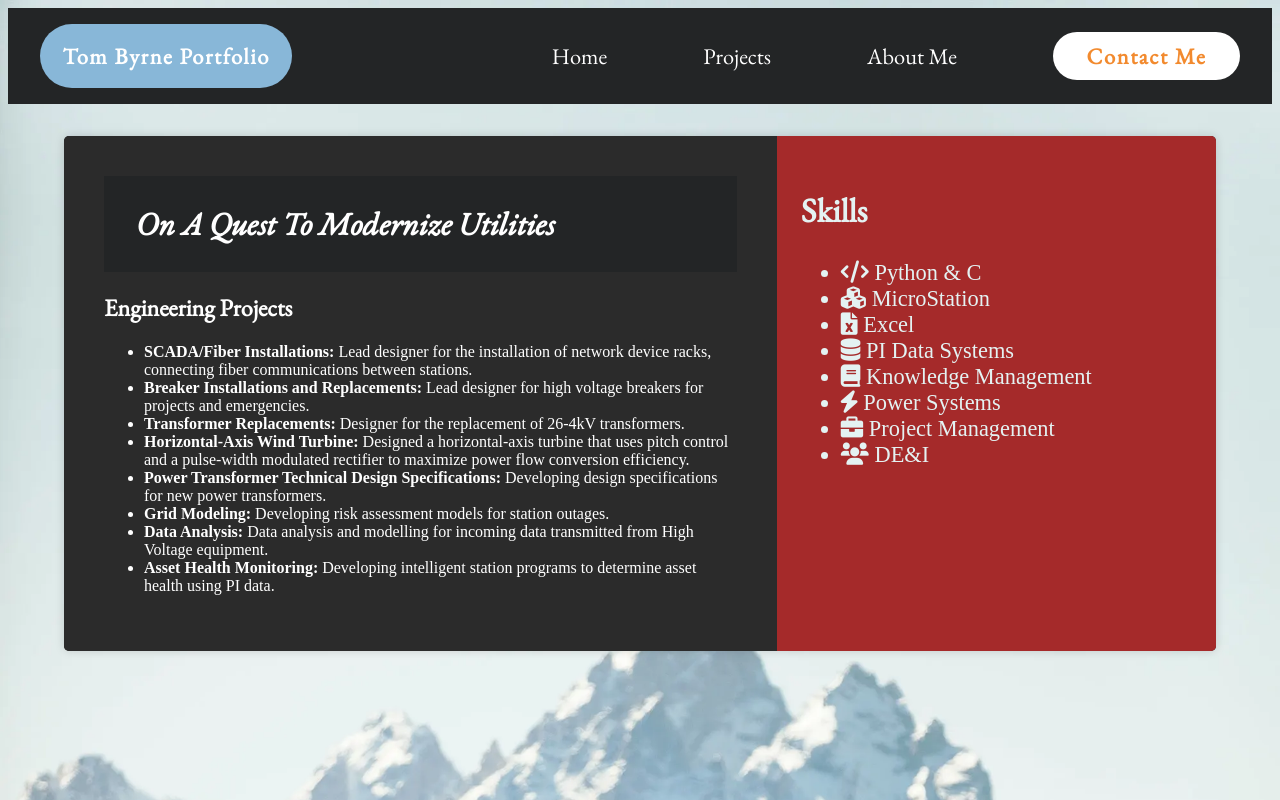
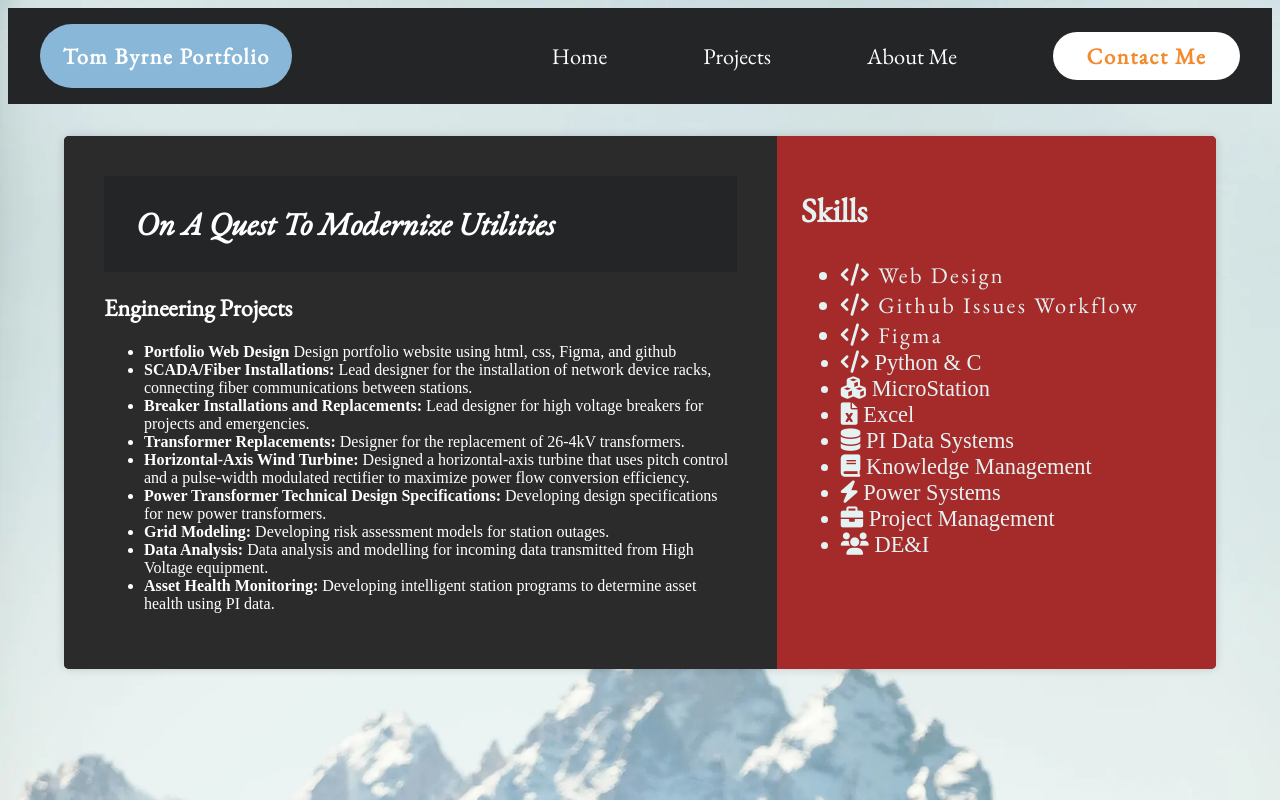
Before and after one commit to NJIT-WIS/midterm-portfolio-Tbyrne22, a website: page docs/project-page.html in a window 1280 px wide. Drawn offline with nearby package versions, Linux system fonts and the light colour scheme.

Commit message:
proj link to skills, skills to sources, closes#32

```diff
--- a/docs/project-page.html
+++ b/docs/project-page.html
@@ -50,6 +50,15 @@
             <div class="skills-sidebar"> <!-- A div to contain all elements on the top of the sidebar -->
                 <h2>Skills</h2> <!-- Title of the skills section -->
                 <ul class="skill-list"> <!-- Unordered list to contain all skills -->
+                    <a href="https://github.com/NJIT-WIS/midterm-portfolio-Tbyrne22" title="Go to Portfolio Github Project">
+                        <li><i class="fas fa-code" id="web-skill"></i> Web Design</li>
+                    </a>
+                    <a href="https://github.com/NJIT-WIS/midterm-portfolio-Tbyrne22/issues/32" title="Go to Issue Resolution Example">
+                        <li><i class="fas fa-code"></i> Github Issues Workflow</li>
+                    </a>
+                    <a href="https://www.figma.com/file/TLvFbuvsKK4DbIXoLhU57y/Midterm-Draft?type=design&node-id=0%3A1&mode=design&t=iCLoOeGFYOWRFEKP-1" title="Go to Figma Example">
+                        <li><i class="fas fa-code"></i> Figma</li>
+                    </a>
                     <li><i class="fas fa-code"></i> Python & C</li>
                     <li><i class="fas fa-cubes"></i> MicroStation</li>
                     <li><i class="fas fa-file-excel"></i> Excel</li>
@@ -71,6 +80,7 @@
             <section class="projects-section"><!-- A section to list projects -->
                 <h2>Engineering Projects</h2>
                 <ul>
+                    <li><b>Portfolio Web Design </b>Design portfolio website using html, css, Figma, and github</li>
                     <li><b>SCADA/Fiber Installations: </b>Lead designer for the installation of network device racks, connecting fiber communications between stations.</li>
                     <li><b>Breaker Installations and Replacements: </b>Lead designer for high voltage breakers for projects and emergencies.</li>
                     <li><b>Transformer Replacements: </b>Designer for the replacement of 26-4kV transformers.</li>
```
Also changed, not shown: docs/index.html (+3 -3 lines).
